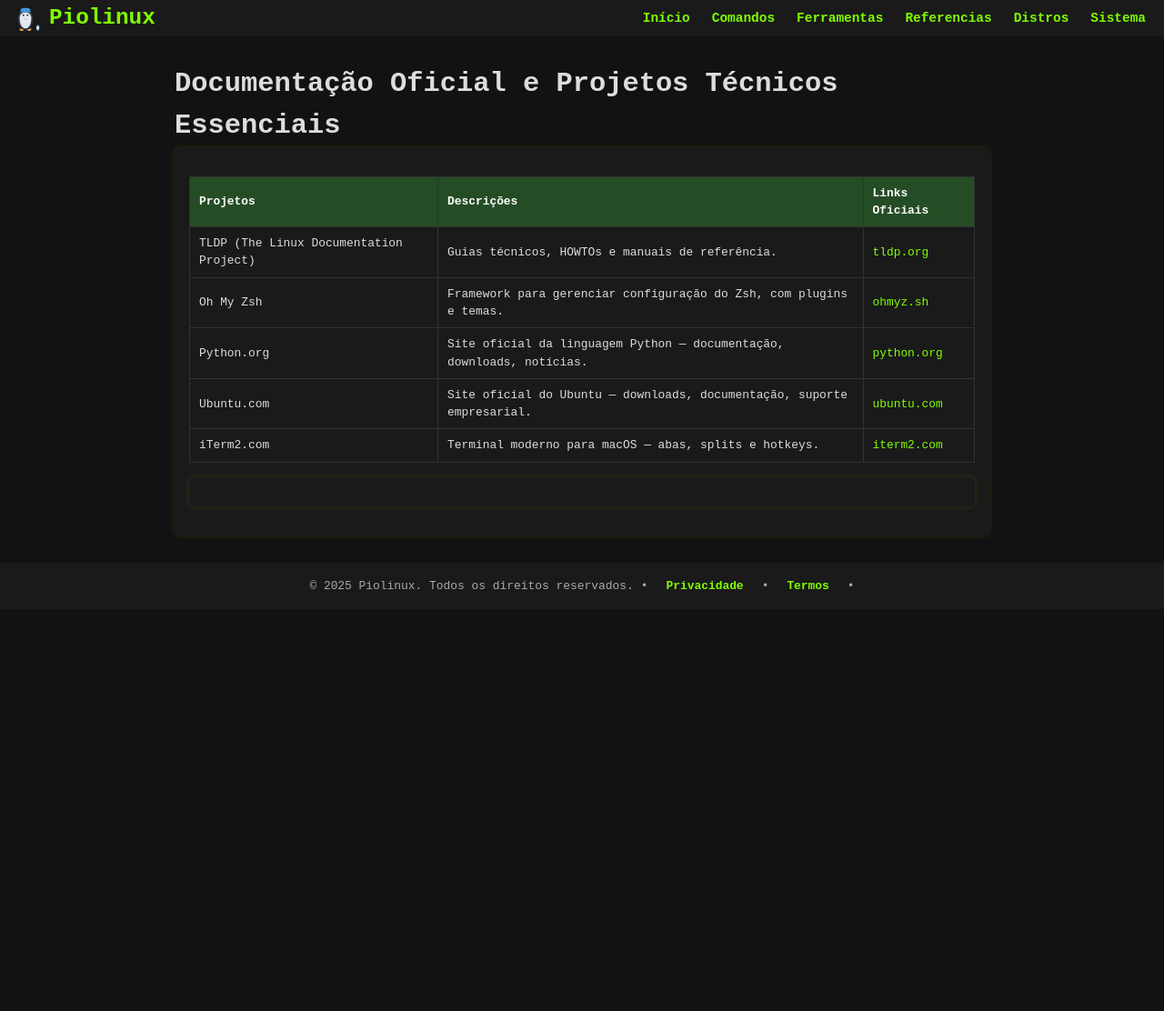
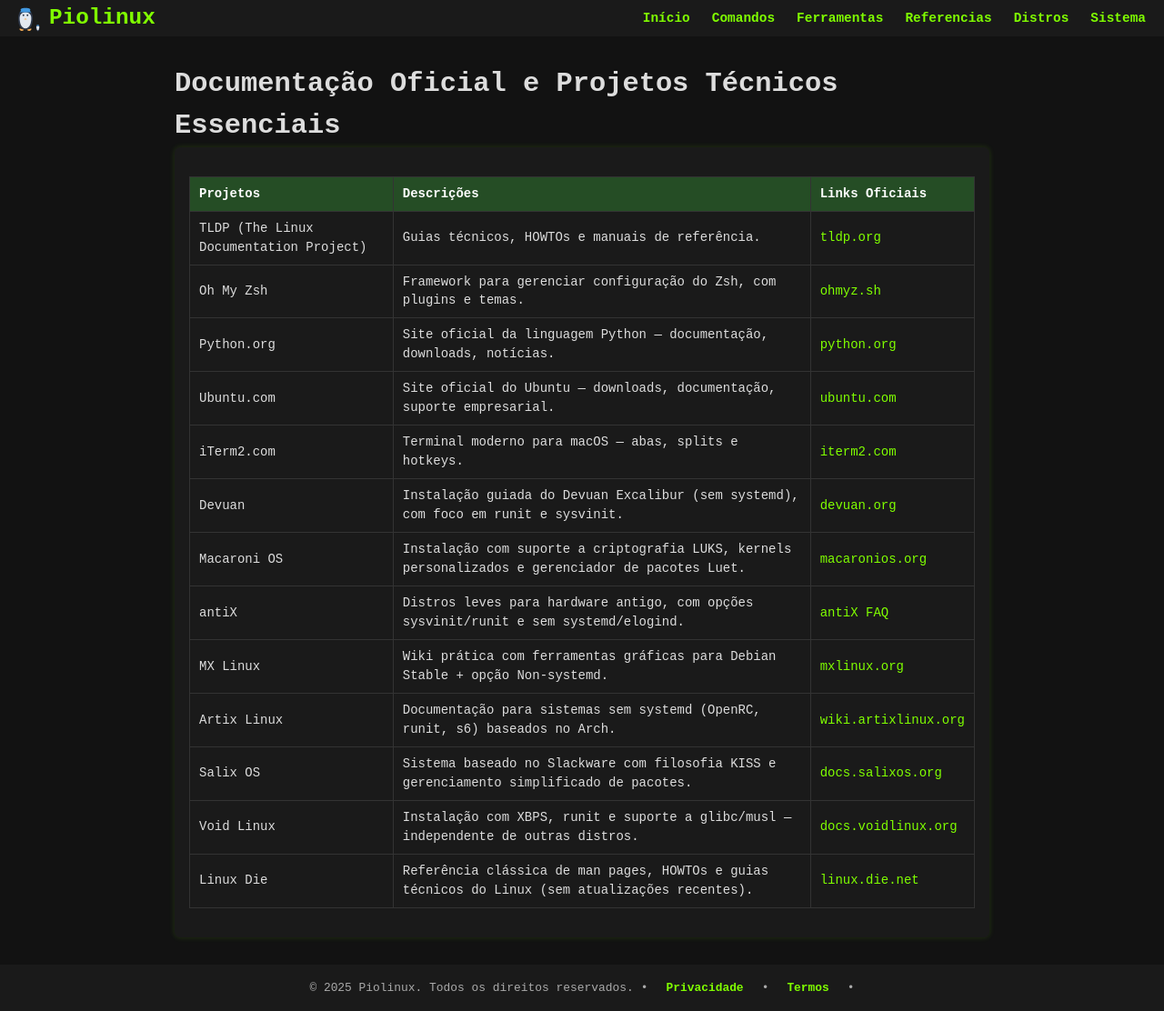
Before and after one commit to Piolinux/piolinux-site, a Jekyll site: the page built from _pages/_tabelas/documentacao.md, in a window 1280 px wide. Shown: the whole page at 91% size. Built offline with Jekyll 4.4.1, drawn with Linux system fonts in a browser that asks for light colours; before the commit the page ends 900 px from its top, so only the background shows below that.

Commit message:
Update documentacao.md

```diff
--- a/_pages/_tabelas/documentacao.md
+++ b/_pages/_tabelas/documentacao.md
@@ -3,62 +3,90 @@ layout:  manual-seo
 tabela: documentacao
 permalink: /tabelas/documentacao/
 title: "Documentação Oficial e Projetos Técnicos Essenciais"
-description: "Links diretos para TLDP, Oh My Zsh, Python.org, Ubuntu e outras referências técnicas confiáveis."
+description: "Links diretos para TLDP, Oh My Zsh, Python.org, Devuan e outras referências técnicas confiáveis."
 ---
 
 <section>
 
 
-<div class="evergreen-table">
+
   <table class="evergreen-table">
   <thead>
     <tr>
-      <th>
-
-        Projetos</th>
+      <th>Projetos</th>
       <th>Descrições</th>
       <th>Links Oficiais</th>
     </tr>
   </thead>
   <tbody>
     <tr>
-      <td data-label="
-
-        Projetos">TLDP (The Linux Documentation Project)</td>
+      <td data-label="Projetos">TLDP (The Linux Documentation Project)</td>
       <td data-label="Descrições">Guias técnicos, HOWTOs e manuais de referência.</td>
-      <td data-label="Links Oficiais"><a href="https://www.tldp.org">tldp.org</a></td>
+      <td data-label="Links Oficiais"><a href="https://www.tldp.org" target="_blank" rel="noopener noreferrer">tldp.org</a></td>
     </tr>
     <tr>
-      <td data-label="
-
-        Projetos">Oh My Zsh</td>
+      <td data-label="Projetos">Oh My Zsh</td>
       <td data-label="Descrições">Framework para gerenciar configuração do Zsh, com plugins e temas.</td>
-      <td data-label="Links Oficiais"><a href="https://ohmyz.sh">ohmyz.sh</a></td>
+      <td data-label="Links Oficiais"><a href="https://ohmyz.sh" target="_blank" rel="noopener noreferrer">ohmyz.sh</a></td>
     </tr>
     <tr>
-      <td data-label="
-
-        Projetos">Python.org</td>
+      <td data-label="Projetos">Python.org</td>
       <td data-label="Descrições">Site oficial da linguagem Python — documentação, downloads, notícias.</td>
-      <td data-label="Links Oficiais"><a href="https://www.python.org">python.org</a></td>
+      <td data-label="Links Oficiais"><a href="https://www.python.org" target="_blank" rel="noopener noreferrer">python.org</a></td>
     </tr>
     <tr>
-      <td data-label="
-
-        Projetos">Ubuntu.com</td>
+      <td data-label="Projetos">Ubuntu.com</td>
       <td data-label="Descrições">Site oficial do Ubuntu — downloads, documentação, suporte empresarial.</td>
-      <td data-label="Links Oficiais"><a href="https://ubuntu.com">ubuntu.com</a></td>
+      <td data-label="Links Oficiais"><a href="https://ubuntu.com" target="_blank" rel="noopener noreferrer">ubuntu.com</a></td>
     </tr>
     <tr>
-      <td data-label="
+      <td data-label="Projetos">iTerm2.com</td>
+      <td data-label="Descrições">Terminal moderno para macOS — abas, splits e hotkeys.</td>
+      <td data-label="Links Oficiais"><a href="https://iterm2.com" target="_blank" rel="noopener noreferrer">iterm2.com</a></td>
+    </tr>
+    <tr>
+  <td data-label="Projetos">Devuan</td>
+  <td data-label="Descrições">Instalação guiada do Devuan Excalibur (sem systemd), com foco em runit e sysvinit.</td>
+  <td data-label="Links Oficiais"><a href="https://www.devuan.org/os/documentation/install-guides/excalibur/install-devuan" target="_blank" rel="noopener noreferrer">devuan.org</a></td>
+</tr>
+<tr>
+  <td data-label="Projetos">Macaroni OS</td>
+  <td data-label="Descrições">Instalação com suporte a criptografia LUKS, kernels personalizados e gerenciador de pacotes Luet.</td>
+  <td data-label="Links Oficiais"><a href="https://www.macaronios.org/docs/getting-started/#install-macaroni-iso" target="_blank" rel="noopener noreferrer">macaronios.org</a></td>
+</tr>
+<tr>
+  <td data-label="Projetos">antiX</td>
+  <td data-label="Descrições">Distros leves para hardware antigo, com opções sysvinit/runit e sem systemd/elogind.</td>
+  <td data-label="Links Oficiais"><a href="https://robin-antix.codeberg.page/antiX-FAQ/antiX23/#_post_installation" target="_blank" rel="noopener noreferrer">antiX FAQ</a></td>
+</tr>
+<tr>
+  <td data-label="Projetos">MX Linux</td>
+  <td data-label="Descrições">Wiki prática com ferramentas gráficas para Debian Stable + opção Non-systemd.</td>
+  <td data-label="Links Oficiais"><a href="https://mxlinux.org/wiki/all/" target="_blank" rel="noopener noreferrer">mxlinux.org</a></td>
+</tr>
+<tr>
+  <td data-label="Projetos">Artix Linux</td>
+  <td data-label="Descrições">Documentação para sistemas sem systemd (OpenRC, runit, s6) baseados no Arch.</td>
+  <td data-label="Links Oficiais"><a href="https://wiki.artixlinux.org/" target="_blank" rel="noopener noreferrer">wiki.artixlinux.org</a></td>
+</tr>
+<tr>
+  <td data-label="Projetos">Salix OS</td>
+  <td data-label="Descrições">Sistema baseado no Slackware com filosofia KISS e gerenciamento simplificado de pacotes.</td>
+  <td data-label="Links Oficiais"><a href="https://docs.salixos.org/user/" target="_blank" rel="noopener noreferrer">docs.salixos.org</a></td>
+</tr>
+<tr>
+  <td data-label="Projetos">Void Linux</td>
+  <td data-label="Descrições">Instalação com XBPS, runit e suporte a glibc/musl — independente de outras distros.</td>
+  <td data-label="Links Oficiais"><a href="https://docs.voidlinux.org/installation/live-images/guide.html" target="_blank" rel="noopener noreferrer">docs.voidlinux.org</a></td>
+</tr>
+<tr>
+  <td data-label="Projetos">Linux Die</td>
+  <td data-label="Descrições">Referência clássica de man pages, HOWTOs e guias técnicos do Linux (sem atualizações recentes).</td>
+  <td data-label="Links Oficiais"><a href="https://linux.die.net/" target="_blank" rel="noopener noreferrer">linux.die.net</a></td>
+</tr>
 
-        Projetos">iTerm2.com</td>
-      <td data-label="Descrições">Terminal moderno para macOS — abas, splits e hotkeys.</td>
-      <td data-label="Links Oficiais"><a href="https://iterm2.com">iterm2.com</a></td>
-    </tr>
   </tbody>
 </table>
-</div>
 
 
-<section>
+</section>
```
